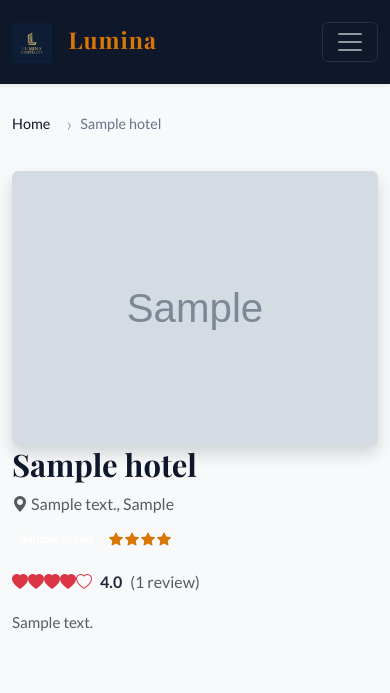
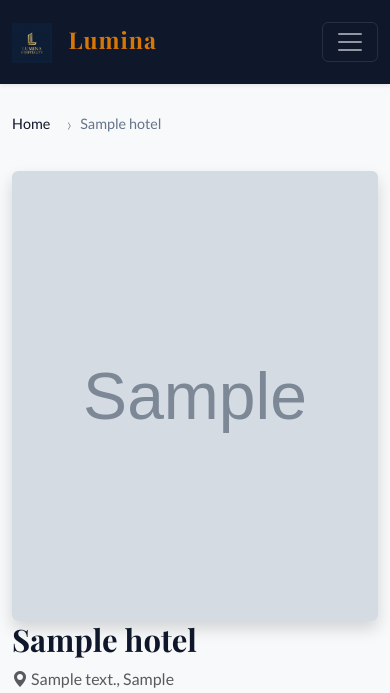
Before and after one commit to Jiacheeng-Li/hotel, a Flask app: page /hotel/1 in a window 390 px wide. Shown: the top 693 px of the page. Run offline with Flask 3, Linux system fonts and the light colour scheme; tables that the repository leaves empty hold one stand-in row (values such as "Sample post"); grey boxes marked "Sample" are stand-in pictures.

Commit message:
Add IDs to hotel image and info column for alignment
- Added id='hotel-main-image' to image
- Added id='hotel-info-column' to info column
- Removed d-flex align-items-end from image container
- Image height will be dynamically set by JavaScript to match info column

```diff
--- a/hotelweb/templates/main/hotel_detail.html
+++ b/hotelweb/templates/main/hotel_detail.html
@@ -38,12 +38,12 @@
 
 {% block content %}
 <div class="row align-items-end">
-    <div class="col-md-6 d-flex align-items-end">
-        <img src="{{ hotel.image_url }}" class="img-fluid rounded shadow w-100" style="height: 100%; object-fit: cover; display: block;"
-            alt="{{ hotel.name }}">
+    <div class="col-md-6">
+        <img src="{{ hotel.image_url }}" class="img-fluid rounded shadow w-100" style="object-fit: cover; display: block;"
+            alt="{{ hotel.name }}" id="hotel-main-image">
     </div>
 
-    <div class="col-md-6 d-flex flex-column" style="min-height: 450px;">
+    <div class="col-md-6 d-flex flex-column" id="hotel-info-column" style="min-height: 450px;">
         <div class="flex-grow-1">
             <h1 class="display-5 fw-bold mb-2">{{ hotel.name }}</h1>
             <p class="text-muted mb-2"><i class="bi bi-geo-alt-fill"></i> {{ hotel.address }}, {{ hotel.city }}</p>
```
